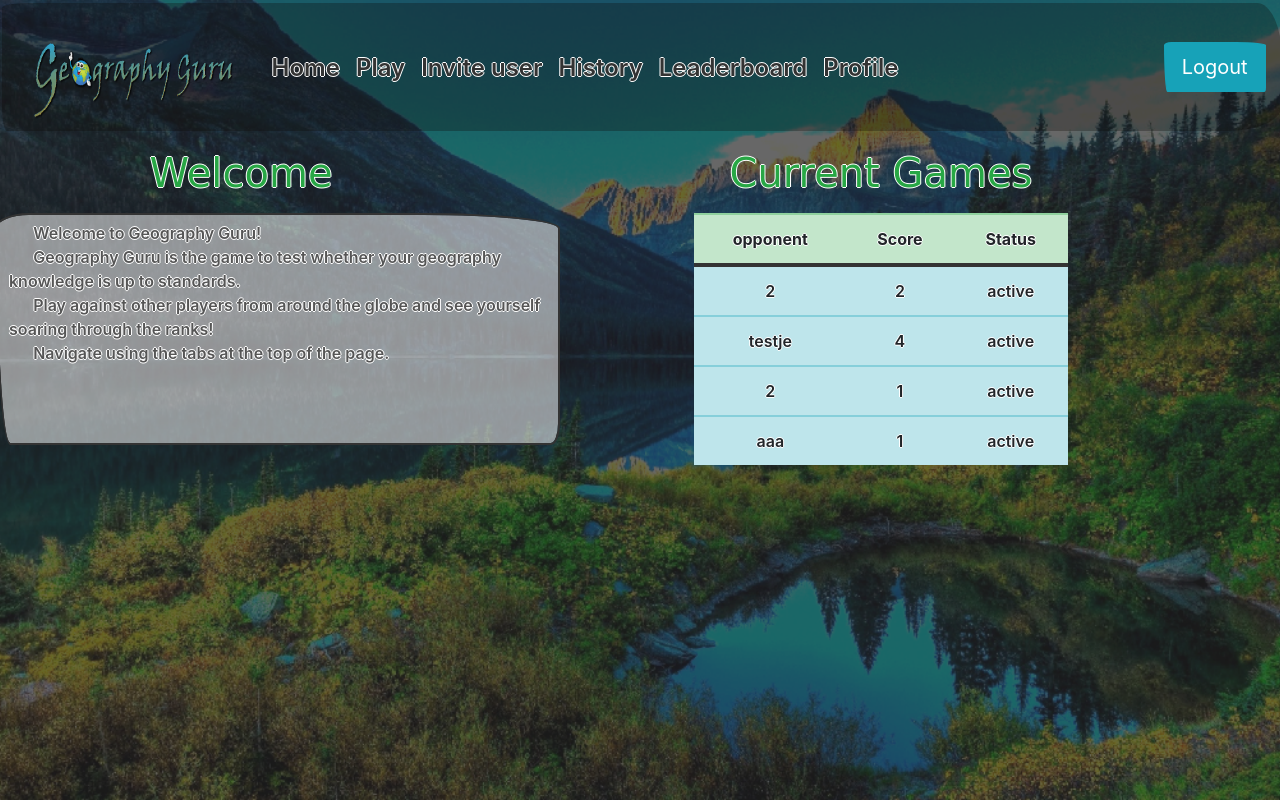
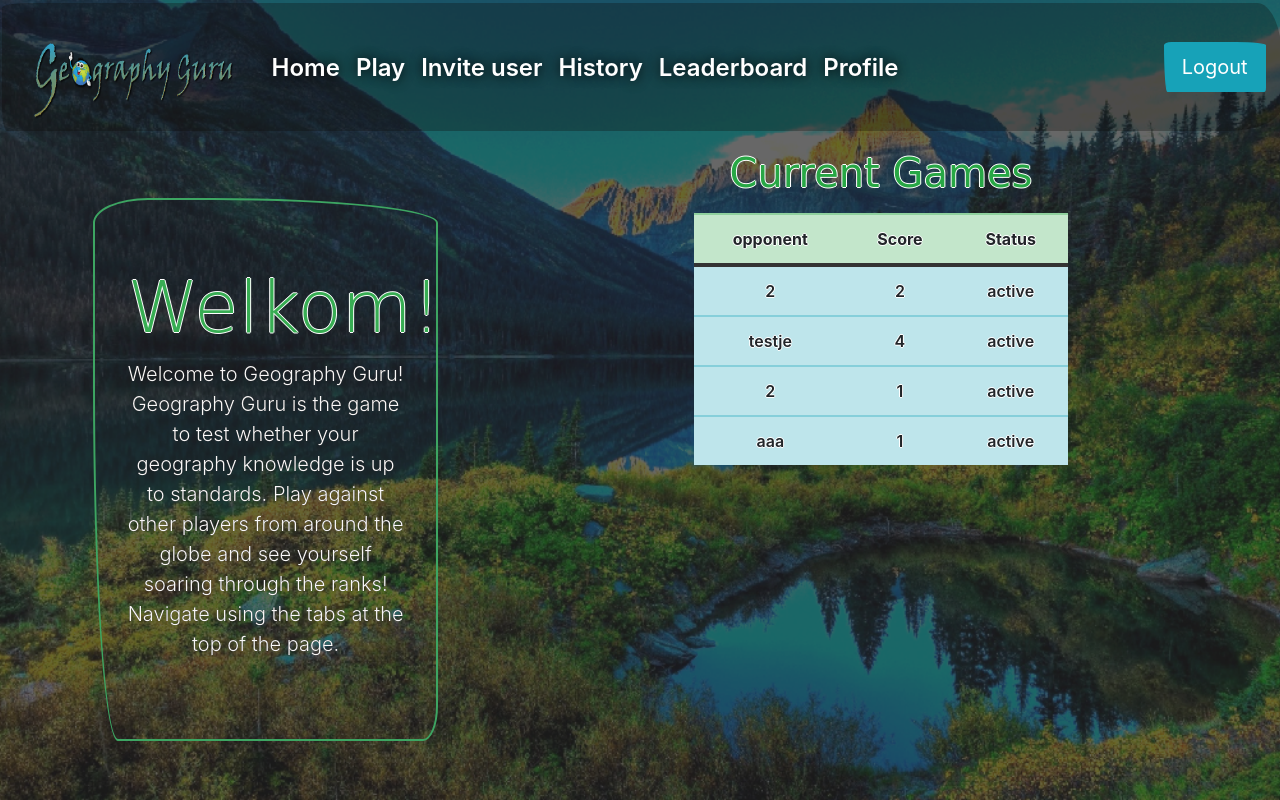
Before and after one commit to Jelleas/WebIK, a Flask app: page / in a window 1280 px wide. Run offline with Flask 2, Linux system fonts and the light colour scheme; a user stored in the database is signed in; data comes from the database, SQL or seed files in the repository; both versions use the stored data as it was after the commit; some libraries are stand-ins or nearby versions; some web fonts are replaced.

Commit message:
Tekstbox homepage verandert en tekstkleur navigatiebalk

```diff
--- a/static/styles.css
+++ b/static/styles.css
@@ -19,6 +19,27 @@ html, body {
     margin: 0;
     height: 100vh;
     overflow: hidden
+}
+
+.jumbotron {
+  /*width: 70%;*/
+  margin: 10%;
+  margin-left: 20%;
+  border: 2px solid #3da562;
+}
+
+.display-3 {
+    font-size: 4.5rem;
+    font-weight: 300;
+    line-height: 1.2;
+    color: #38ad53;
+}
+
+.lead {
+    font-size: 1.25rem;
+    font-weight: 300;
+    text-shadow: 0 0 0px black;
+    color: #faf8f8;
 }
 
 .container
@@ -102,6 +123,7 @@ html, body {
     padding-bottom: 26.5px;
     line-height: 27px;
     font-size: 1.5rem;
+    text-shadow: 0 0 12px black;
   }
 }
 
--- a/templates/index.html
+++ b/templates/index.html
@@ -59,17 +59,13 @@ $(window).on('load', function() {
 
 <div class="row">
   <div class="column left">
-    <div class="form-group">
-    <h1><p class ="text-success">Welcome</p></h1>
-    <div class = "box">
-    <textarea disabled class="form-control" id="welcometext" rows="9" cols="50">
-      Welcome to Geography Guru!
+    <div class="jumbotron">
+  <h1 class="display-3">Welkom!</h1>
+  <p class="lead">      Welcome to Geography Guru!
       Geography Guru is the game to test whether your geography knowledge is up to standards.
       Play against other players from around the globe and see yourself soaring through the ranks!
-      Navigate using the tabs at the top of the page.
-    </textarea>
-    </div>
-    </div>
+      Navigate using the tabs at the top of the page.</p>
+</div>
   </div>
   <div class="column right">
     <h1><p class ="text-success">Current Games</p></h1>
--- a/templates/layout.html
+++ b/templates/layout.html
@@ -25,7 +25,7 @@
     <body class="">
         <div class="">
             {% if session.user_id %}
-            <nav class="navbar navbar-expand-lg navbar-light" style="background-color: RGB(16,12,8, 0.3);">
+            <nav class="navbar navbar-expand-lg navbar-dark" style="background-color: RGB(16,12,8, 0.3);">
             <a class="navbar-brand" href="{{ url_for('index') }}"><img src={{ url_for('static', filename = 'logo.png') }} width="200" height="70"></span></a>
             <button class="navbar-toggler" type="button" data-toggle="collapse" data-target="#navbarColor02" aria-controls="navbarColor02" aria-expanded="false" aria-label="Toggle navigation">
               <span class="navbar-toggler-icon"></span>
```
Also changed, not shown: trivia.db.
